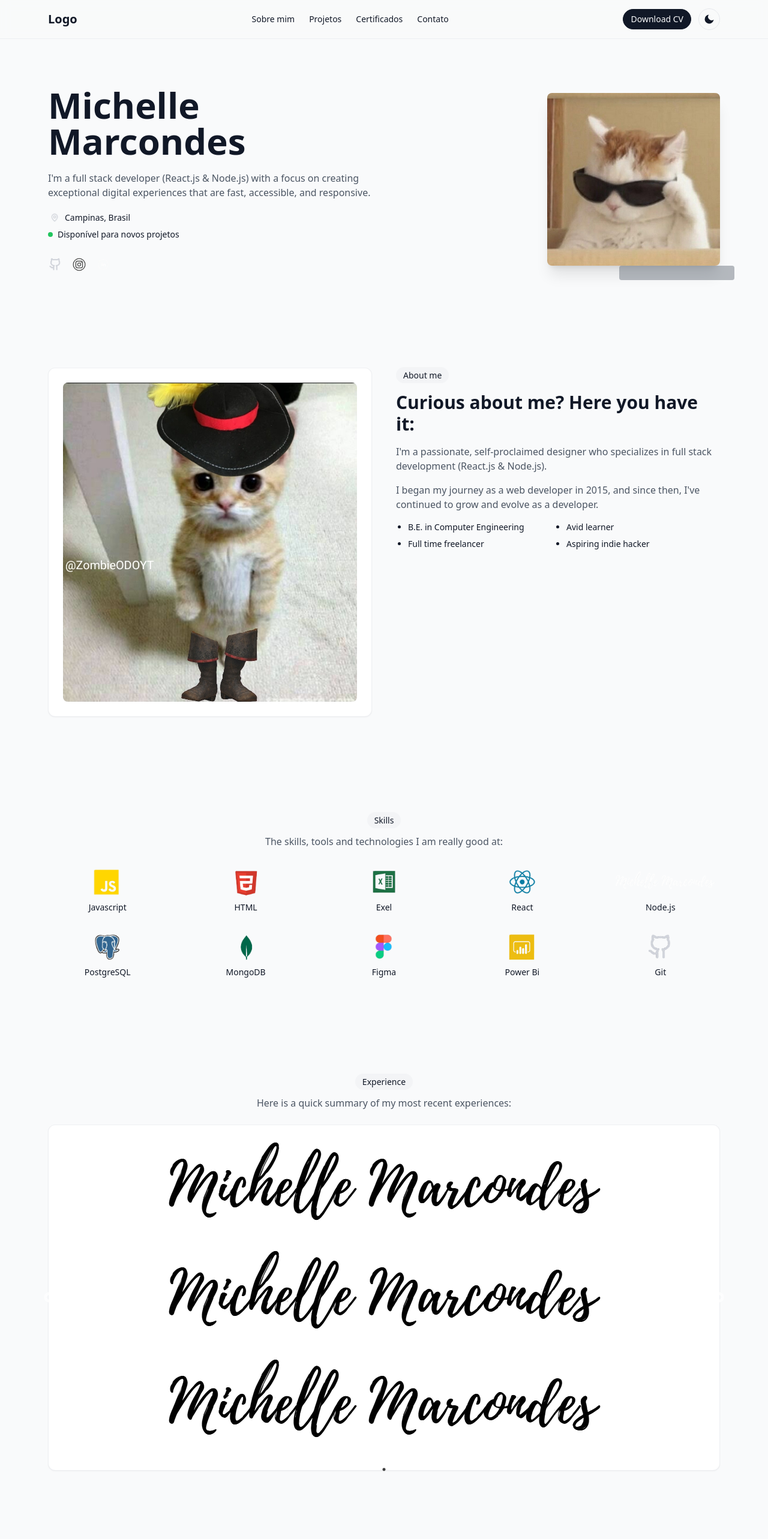
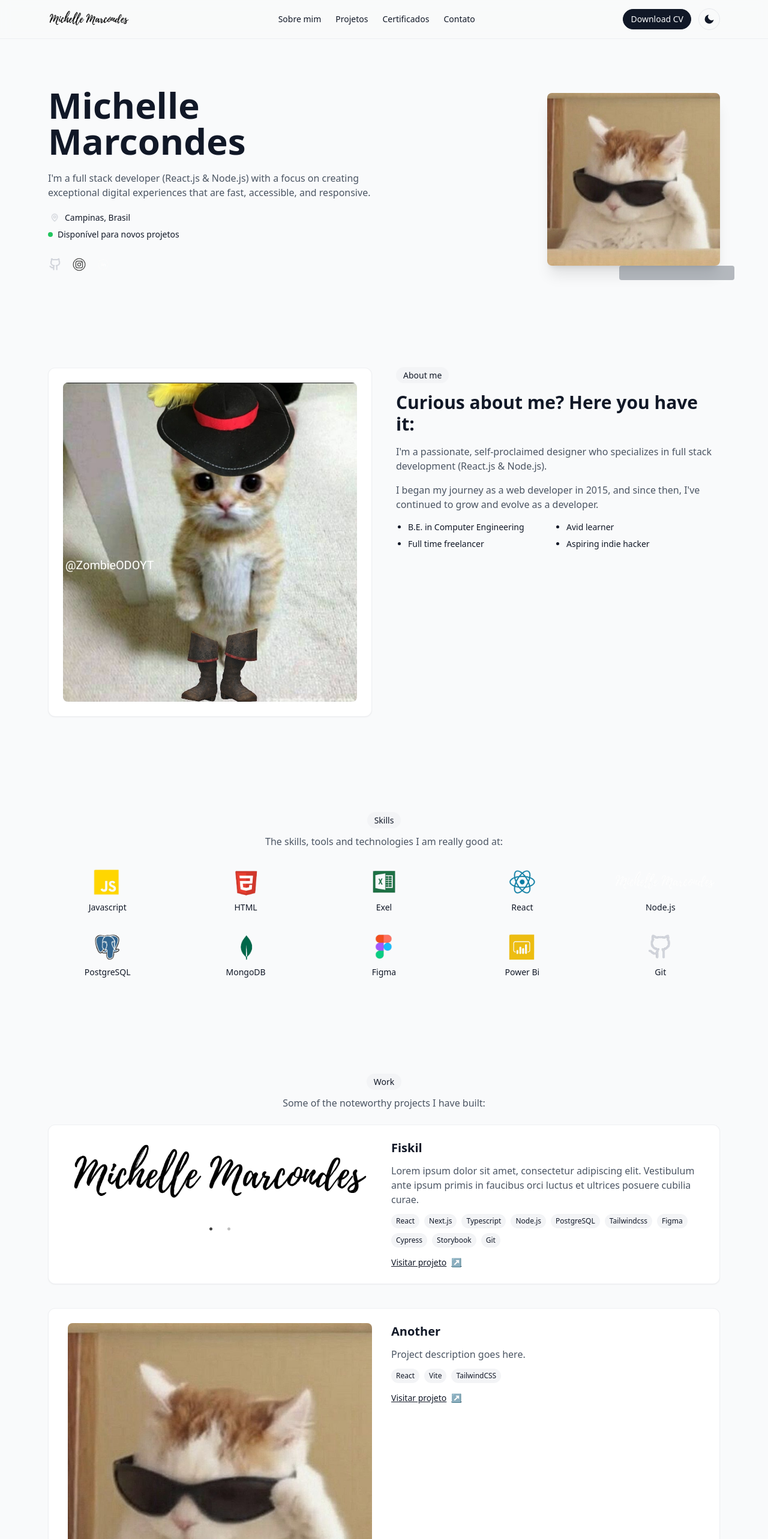
Before and after one commit to michellemarcondes/portfolio, a React (Vite) app: page / in a window 1280 px wide. Shown: the top 2566 px of the page at 60% size. Built offline with nearby package versions, Linux system fonts and the light colour scheme.

Commit message:
agora vai

```diff
--- a/src/App.jsx
+++ b/src/App.jsx
@@ -2,7 +2,6 @@ import Header from './components/Header'
 import Hero from './components/Hero'
 import AboutMe from './components/AboutMe'
 import Skills from './components/Skills'
-import Experience from './components/Experience'
 import Work from './components/Work'
 import Certificates from './components/Certificates'
 import Contact from './components/Contact'
@@ -18,7 +17,6 @@ function App() {
         <section id="home"><Hero /></section>
         <section id="sobre"><AboutMe /></section>
         <section id="skills"><Skills /></section>
-        <section id="experience"><Experience /></section>
         <section id="work"><Work /></section>
         <section id="certificates"><Certificates /></section>
         <section id="contact"><Contact /></section>
--- a/src/components/Experience.jsx
+++ /dev/null
@@ -1,31 +0,0 @@
-import Slider from 'react-slick'
-import { asset } from '../utils/asset'
-
-export default function Experience() {
-  const settings = {
-    dots: true,
-    arrows: true,
-    infinite: true,
-    speed: 500,
-    slidesToShow: 1,
-    slidesToScroll: 1,
-    prevArrow: <button className="slick-prev">←</button>,
-    nextArrow: <button className="slick-next">→</button>,
-  }
-
-  return (
-    <div className="text-center">
-      <span className="px-3 py-1 rounded-full bg-gray-100 dark:bg-dark-50/20 text-sm">Experience</span>
-      <p className="mt-3 text-gray-600 dark:text-dark-200">Here is a quick summary of my most recent experiences:</p>
-      <div className="mt-6 card p-4">
-        <Slider {...settings}>
-          {[asset('logo modo claro.png')].map((src, idx) => (
-            <div key={idx} className="px-4">
-              <img src={src} className="rounded-lg mx-auto" />
-            </div>
-          ))}
-        </Slider>
-      </div>
-    </div>
-  )
-}
--- a/src/components/Header.jsx
+++ b/src/components/Header.jsx
@@ -26,7 +26,14 @@ export default function Header() {
   return (
     <header className="sticky top-0 z-50 bg-gray-50/80 dark:bg-dark-900/80 backdrop-blur border-b border-gray-200/60 dark:border-dark-50/20">
       <div className="container-base flex items-center justify-between h-16">
-        <a href="#home" className="font-semibold text-xl">Logo</a>
+        <a href="#home" className="flex items-center gap-2" aria-label="Logo">
+          <img
+            src={isDark ? asset('logo modo escuro.png') : asset('logo modo claro.png')}
+            alt=""
+            className="h-8 w-auto block"
+            loading="eager"
+          />
+        </a>
         <nav className="hidden md:flex items-center gap-6 text-sm">
           {navItems.map((item) => (
             <a key={item.id} href={`#${item.id}`} className="hover:text-gray-600 dark:hover:text-dark-100">
```
